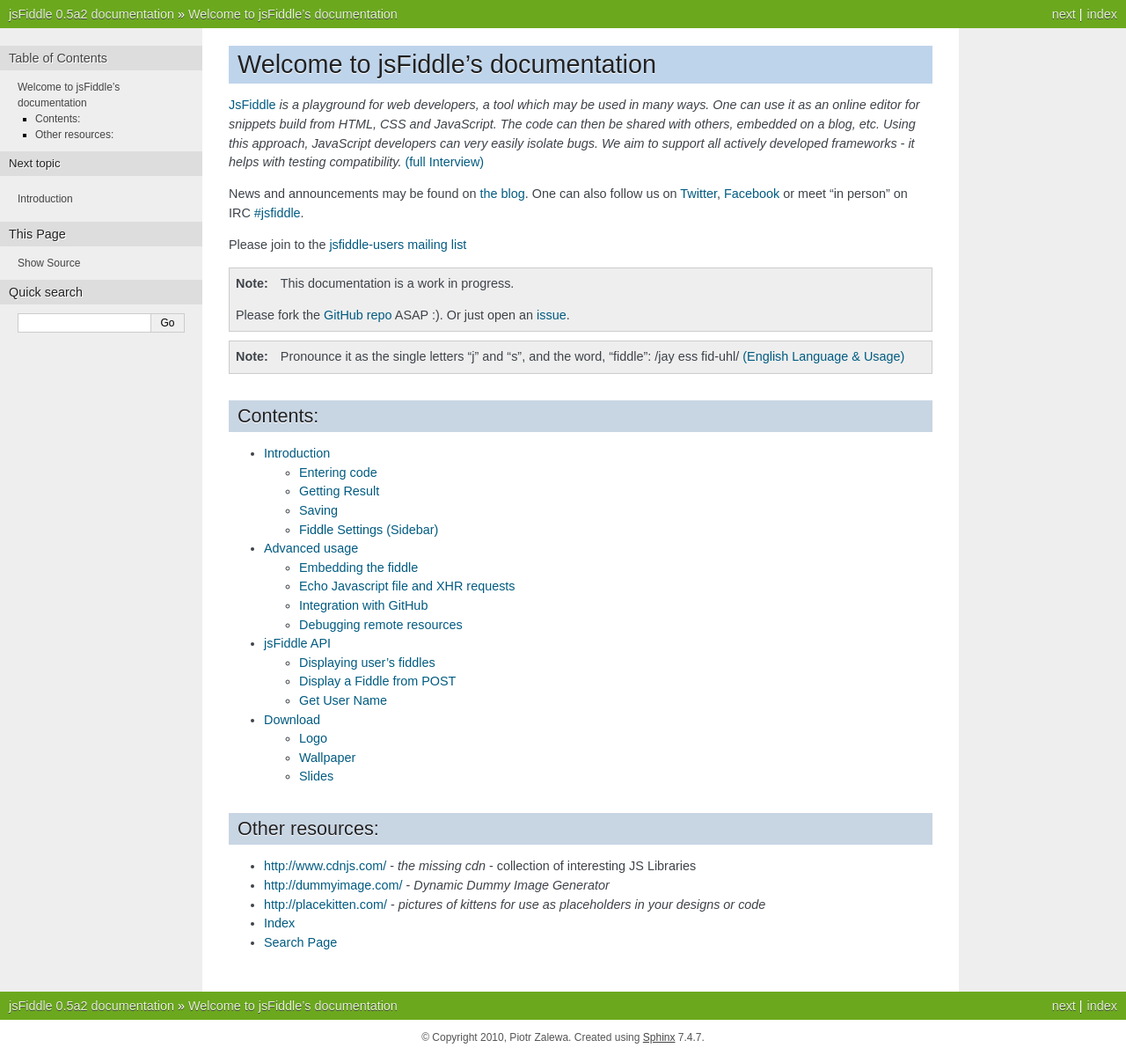
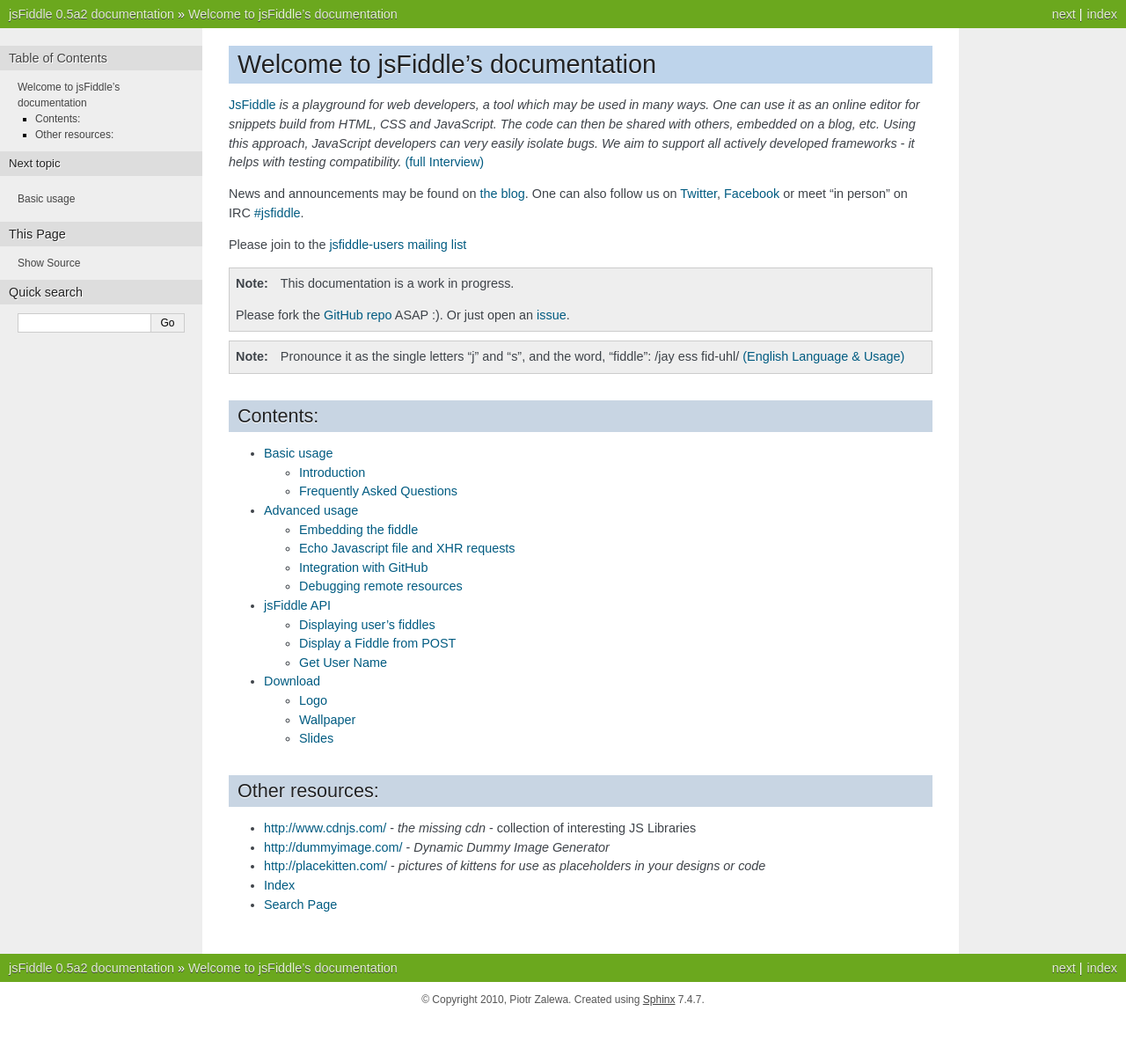
Before and after one commit to jsfiddle/jsfiddle-users, a Sphinx documentation site: the page built from docs/index.rst, in a window 1280 px wide. Shown: the whole page at 88% size. Built offline with Sphinx 7.4.7, drawn with Linux system fonts in a browser that asks for light colours; after the commit the page ends 1156 px from its top, so only the background shows below that.

Commit message:
FAQ section added

```diff
--- a/docs/basic/introduction.rst
+++ b/docs/basic/introduction.rst
@@ -22,9 +22,7 @@
 that is between ``<body>`` and ``</body>``.
 
 .. warning::
-   Please do not enter ``doctype``, ``body`` etc. into the HTML panel.
-   These tags are placed automatically.
-
+   Please do not enter ``doctype``, ``body`` etc. into the HTML panel.  These tags are placed automatically.
 CSS
 ---
 Code entered in this panel will be placed in the header's style block,
--- a/docs/index.rst
+++ b/docs/index.rst
@@ -1,7 +1,7 @@
 .. jsFiddle documentation master file, created by
    sphinx-quickstart on Thu Sep 23 10:40:11 2010.
    You can adapt this file completely to your liking, but it should at least
-   contain the root `toctree` directive.
+ o  contain the root `toctree` directive.
 
 Welcome to jsFiddle's documentation
 ===================================
@@ -43,7 +43,7 @@
 .. toctree::
    :maxdepth: 2
 
-   basic/introduction.rst
+   basic/index.rst
    use/index.rst
    api/index.rst
    media/index.rst
```
Also changed, not shown: other parts of docs/basic/introduction.rst (+4 -0 lines), docs/basic/faq.rst (added, +24 -0 lines), docs/basic/index.rst (added, +10 -0 lines).
